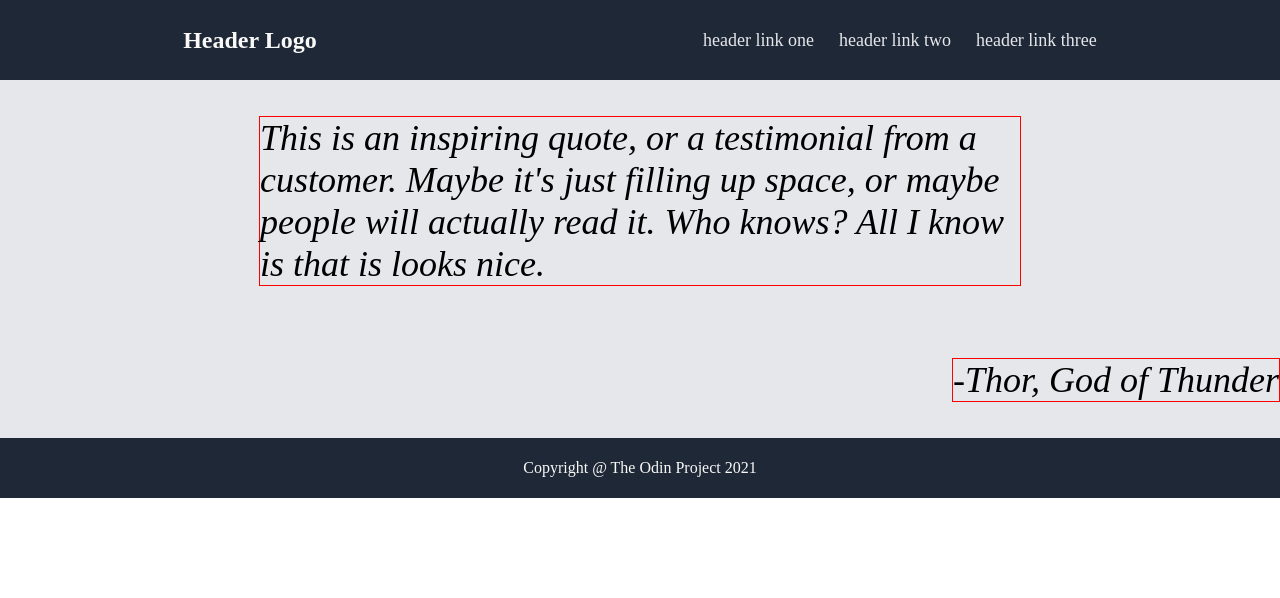
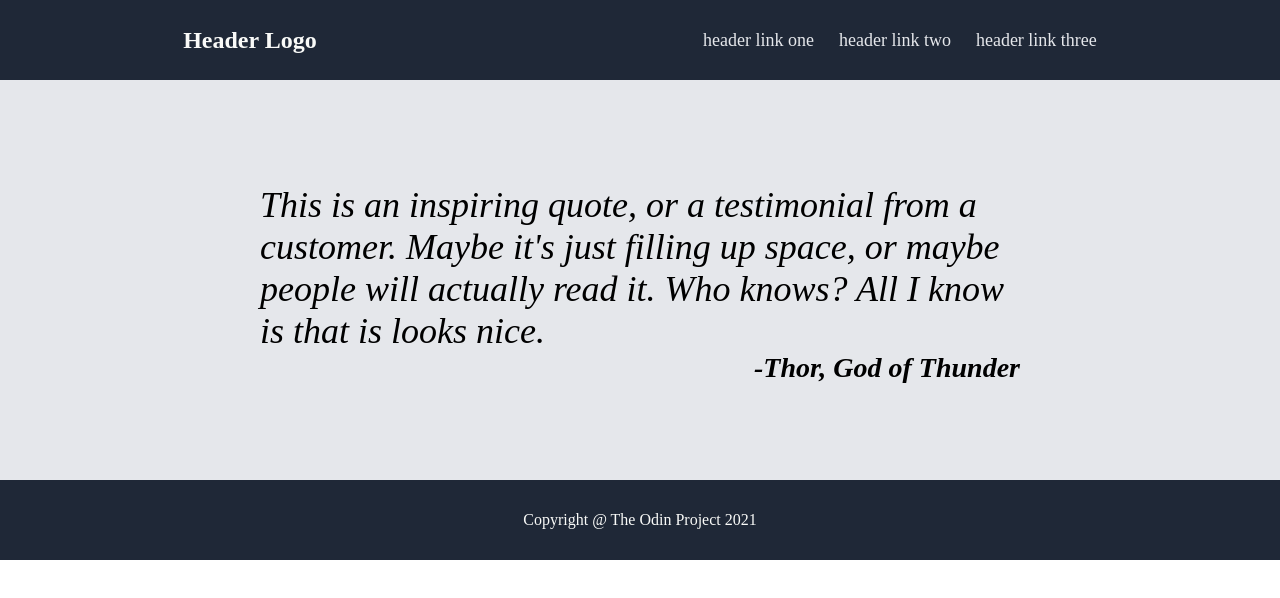
Before and after one commit to xxtianmx1/odin-landing-page, a plain HTML site: page index.html in a window 1280 px wide. Drawn offline with Linux system fonts and the light colour scheme.

Commit message:
added quote

```diff
--- a/index.html
+++ b/index.html
@@ -23,8 +23,10 @@
 
 
     <div id="quote">
-        <p id="quote-text">This is an inspiring quote, or a testimonial from a customer. Maybe it's just filling up space, or maybe people will actually read it. Who knows? All I know is that is looks nice.</p>
-        <p id="quote-author">-Thor, God of Thunder</p>
+        <div id="div-quote">
+            <p id="quote-text">This is an inspiring quote, or a testimonial from a customer. Maybe it's just filling up space, or maybe people will actually read it. Who knows? All I know is that is looks nice.</p>
+            <p id="quote-author">-Thor, God of Thunder</p>
+        </div>
     </div>
 
     <footer id="footer">
--- a/styles/styles.css
+++ b/styles/styles.css
@@ -44,30 +44,37 @@ a{
 
 #quote{
     background-color: #E5E7EB;
-    font-size: 36px;
-    font-style: italic;
     display: flex;
     flex-direction: column;
     justify-content: center;
     align-items: center;
     width: 100%;
+    height: 400px;
     gap: 0px;
 
 }
 
+#div-quote{
+    width: 760px;
+    font-size: 36px;
+    font-style: italic;
+}
+
 #quote-text{
-    width: 760px;
-    border: 1px solid red;
+    margin-bottom: 0;
+
 }
 
 #quote-author{
     text-align: right;
-    border: 1px solid red;
     align-self: flex-end;
+    font-size: 28px;
+    font-weight: bold;
+    margin-top: 0;
 }
 
 #footer{
-    height: 60px;
+    height: 80px;
     display: flex;
     justify-content: center;
     align-items: center;
```
